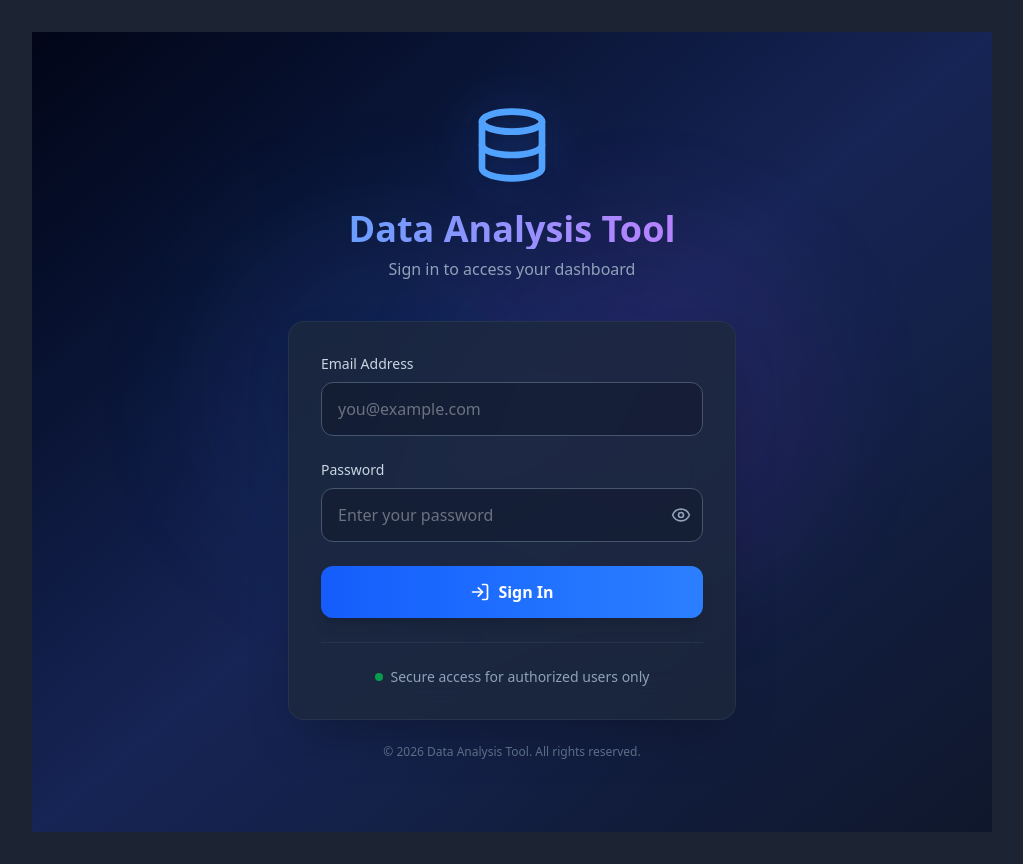
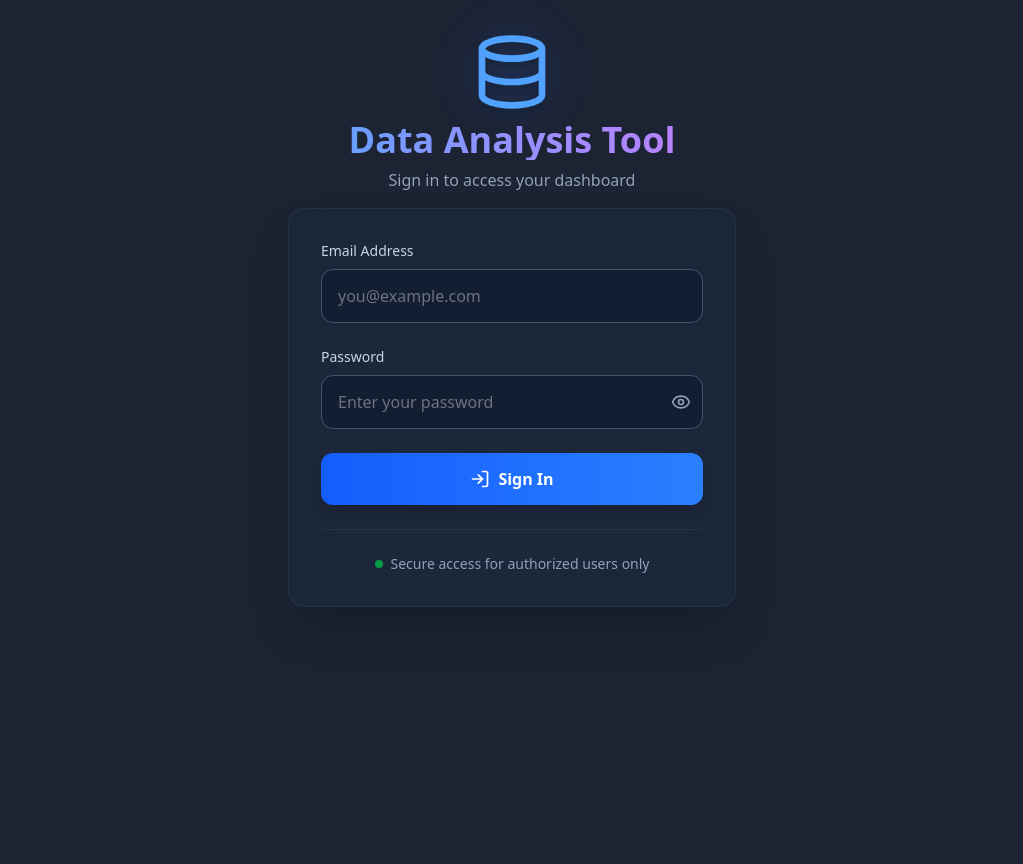
Before and after one commit to Aiinhome-Aivista/agentic-soul-buddy-brain-ui, a React (Vite) app: page /admin/login in a window 1280 px wide. Shown: the whole page, without its empty margins (128-1151 px from the left). After the commit the page ends 832 px from the top, so only its background shows below. Built offline with nearby package versions, Linux system fonts and the light colour scheme.

Commit message:
Refactor Login component layout and clean up unused code

```diff
--- a/src/pages/auth/Login.jsx
+++ b/src/pages/auth/Login.jsx
@@ -71,17 +71,17 @@ function Login() {
   };
 
   return (
-    <div className="min-h-screen bg-gradient-to-br from-slate-950 via-blue-950 to-slate-900 flex items-center justify-center p-4 sm:p-6 lg:p-8">
+    <div className="w-full flex items-center justify-center">
       {/* Animated background elements */}
-      <div className="absolute inset-0 overflow-hidden pointer-events-none">
+      {/* <div className="absolute inset-0 overflow-hidden pointer-events-none">
         <div className="absolute top-1/4 left-1/4 w-96 h-96 bg-blue-500/10 rounded-full blur-3xl animate-pulse"></div>
         <div className="absolute bottom-1/4 right-1/4 w-96 h-96 bg-purple-500/10 rounded-full blur-3xl animate-pulse delay-1000"></div>
-      </div>
+      </div> */}
 
-      <div className="w-full max-w-md relative z-10">
+      <div className="w-full max-w-md">
         {/* Logo and Title */}
-        <div className="text-center mb-8 sm:mb-10">
-          <div className="flex justify-center mb-4 sm:mb-6">
+        <div className="text-center mb-4">
+          <div className="flex justify-center mb-2">
             <div className="relative">
               <div className="absolute inset-0 bg-blue-500/20 rounded-full blur-xl animate-pulse"></div>
               <Database className="w-16 h-16 sm:w-20 sm:h-20 text-blue-400 relative drop-shadow-lg" />
@@ -176,9 +176,9 @@ function Login() {
         </div>
 
         {/* Footer */}
-        <div className="mt-6 text-center text-xs text-slate-500">
+        {/* <div className="mt-6 text-center text-xs text-slate-500">
           <p>© 2026 Data Analysis Tool. All rights reserved.</p>
-        </div>
+        </div> */}
       </div>
     </div>
   );
```
